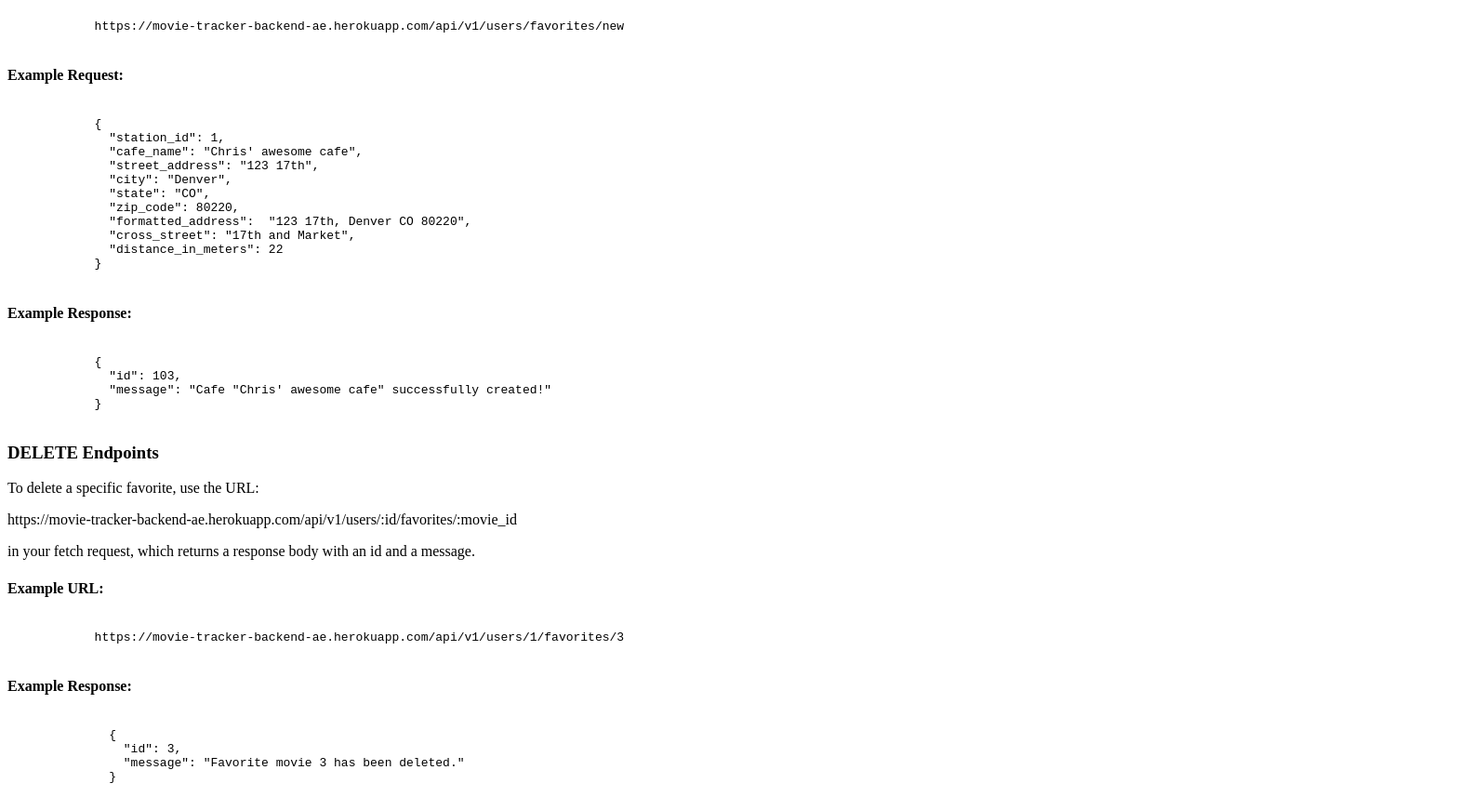
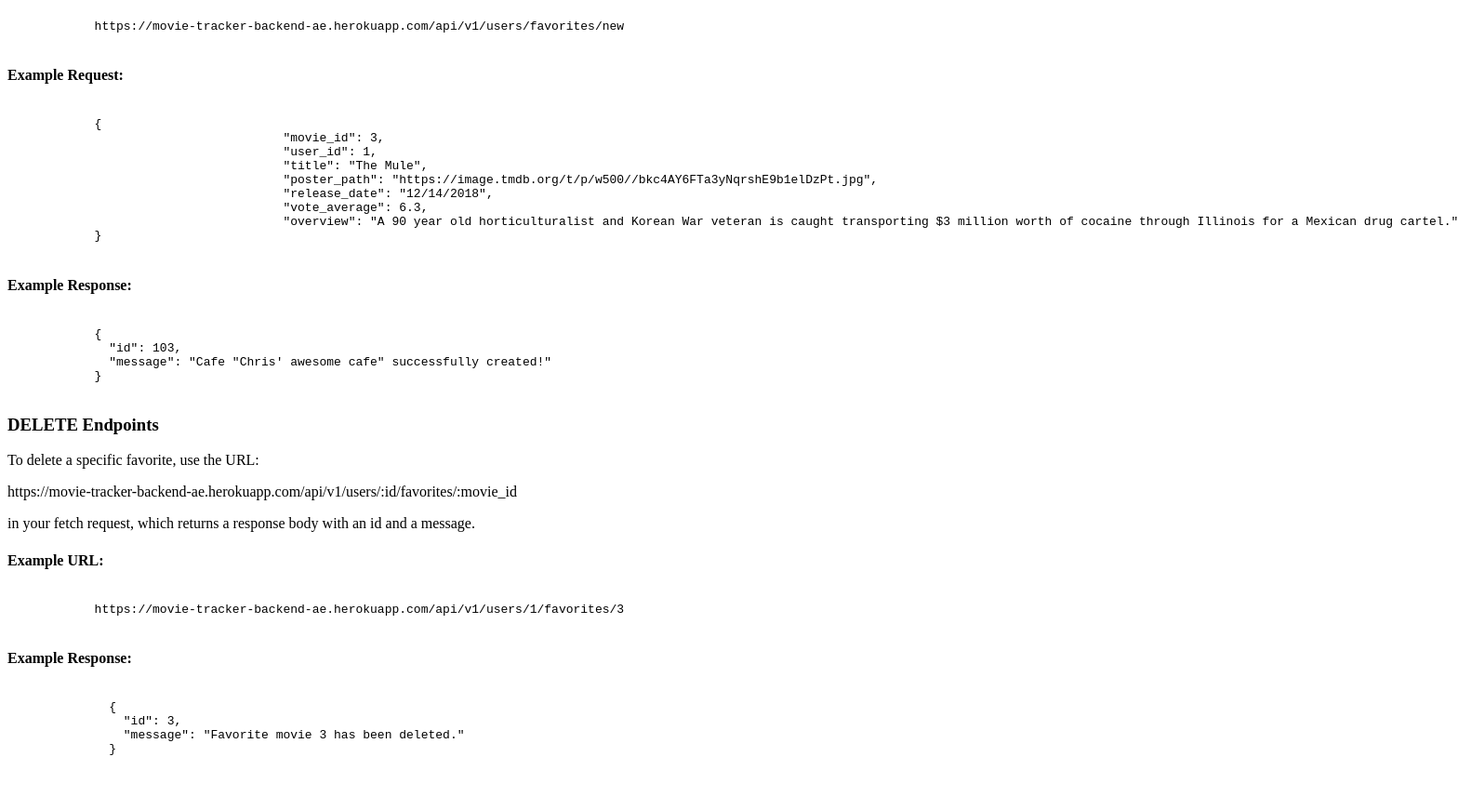
Before and after one commit to alexanderela/movie-tracker-backend, a website: page public/index.html in a window 1280 px wide. Shown: the part 4240-5111 px from the top of the page at 93% size, 1568 px wide, since content can reach past the window. After the commit the page ends 5081 px from the top, so only its background shows below. Drawn offline with Linux system fonts and the light colour scheme.

Commit message:
Add POST endpoint instructions to backend HTML

```diff
--- a/public/index.html
+++ b/public/index.html
@@ -273,15 +273,13 @@
         <h4 class="example">Example Request:</h4>
         <pre><code>
             {
-              "station_id": 1,
-              "cafe_name": "Chris' awesome cafe",
-              "street_address": "123 17th",
-              "city": "Denver",
-              "state": "CO",
-              "zip_code": 80220,
-              "formatted_address":  "123 17th, Denver CO 80220",
-              "cross_street": "17th and Market",
-              "distance_in_meters": 22
+				      "movie_id": 3,
+				      "user_id": 1,
+				      "title": "The Mule",
+				      "poster_path": "https://image.tmdb.org/t/p/w500//bkc4AY6FTa3yNqrshE9b1elDzPt.jpg",
+				      "release_date": "12/14/2018",
+				      "vote_average": 6.3,
+				      "overview": "A 90 year old horticulturalist and Korean War veteran is caught transporting $3 million worth of cocaine through Illinois for a Mexican drug cartel."
             }
               </code></pre>
         <h4 class="example">Example Response:</h4>
```
